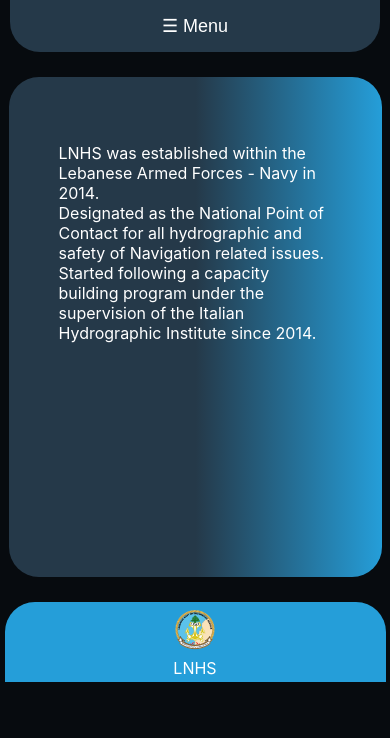
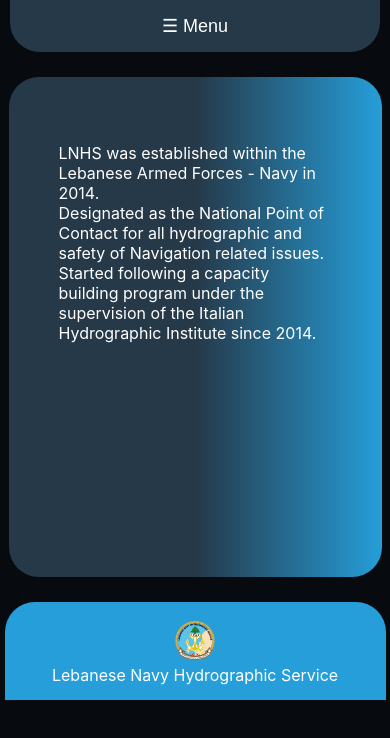
Before and after one commit to Ghost3298/LAFN-Weather, a React (Create React App) app: page /aboutUs in a window 390 px wide. Shown: the top 738 px of the page. Built offline with nearby package versions, Linux system fonts and the light colour scheme.

Commit message:
fix footer

```diff
--- a/src/components/Footer.js
+++ b/src/components/Footer.js
@@ -16,7 +16,7 @@
         <div className="Footer">
             <a href="/aboutUs" style={{textDecoration: "none",}}>
             <img src={Logo} alt="Logo" />
-            {isMobile && <p>LNHS</p>}
+            {isMobile && <p>Lebanese Navy Hydrographic Service</p>}
             </a>
         </div>
     );
--- a/src/components/styles/Footer.css
+++ b/src/components/styles/Footer.css
@@ -20,30 +20,32 @@
 }
 
 @media only screen and (max-width: 600px) {
-    .Footer{
+    .Footer {
         width: 90%;
         margin: auto;
         position: relative;
-        border-radius: 30px 30px 0px 0px;
+        border-radius: 30px 30px 0 0;
         margin-top: 20px;
-        margin-bottom: 0px;
-        bottom: 0px;
-        height: 50px;
+        margin-bottom: 0;
+        bottom: 0;
         display: flex;
-        justify-content: center;
-        align-items: center;
-    }
-    .Footer img{
-        width: 50px;
-        margin: auto;
+        flex-direction: row;
+        justify-content: center; /* Center horizontally */
+        align-items: center; /* Center vertically */
     }
 
-    .Footer p{
-        color: #ffffff;
-        text-decoration: none;
-        font-size: 16px;
+    .Footer img {
+        display: flex;
         margin: auto;
-        text-align: center;
+        width: 50px;
     }
 
+    .Footer p {
+        display:flex;
+        color: #ffffff;
+        font-size: 16px;
+        margin: 0px 0px;
+    }
+
+
   }
```
